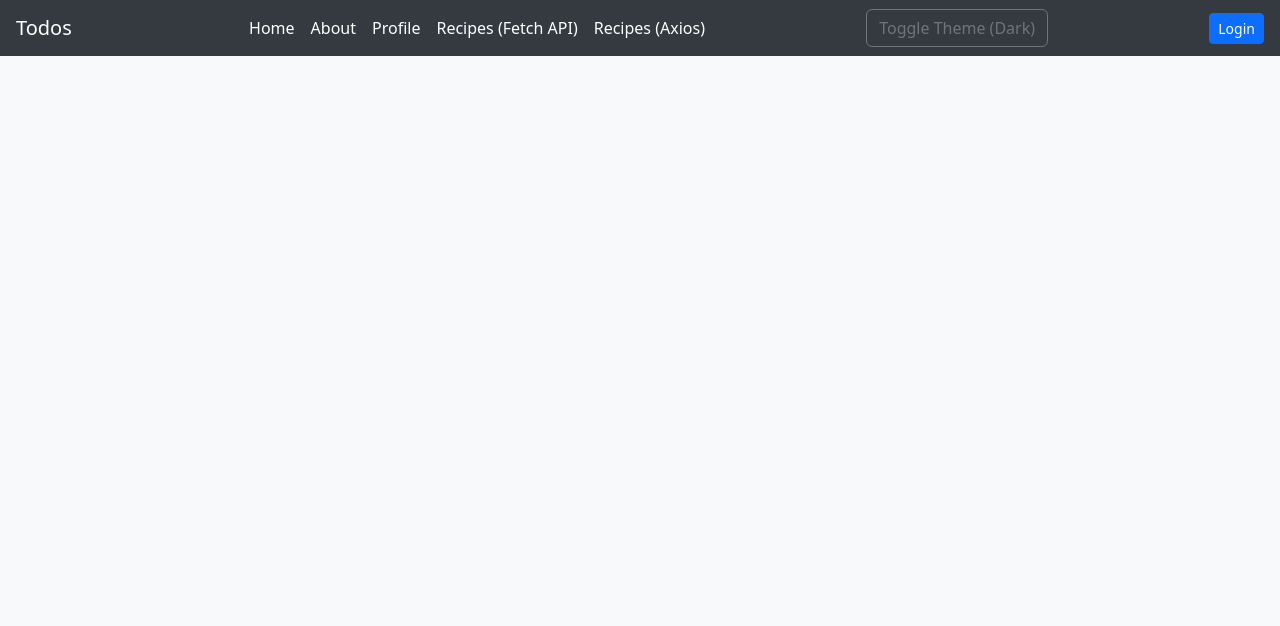
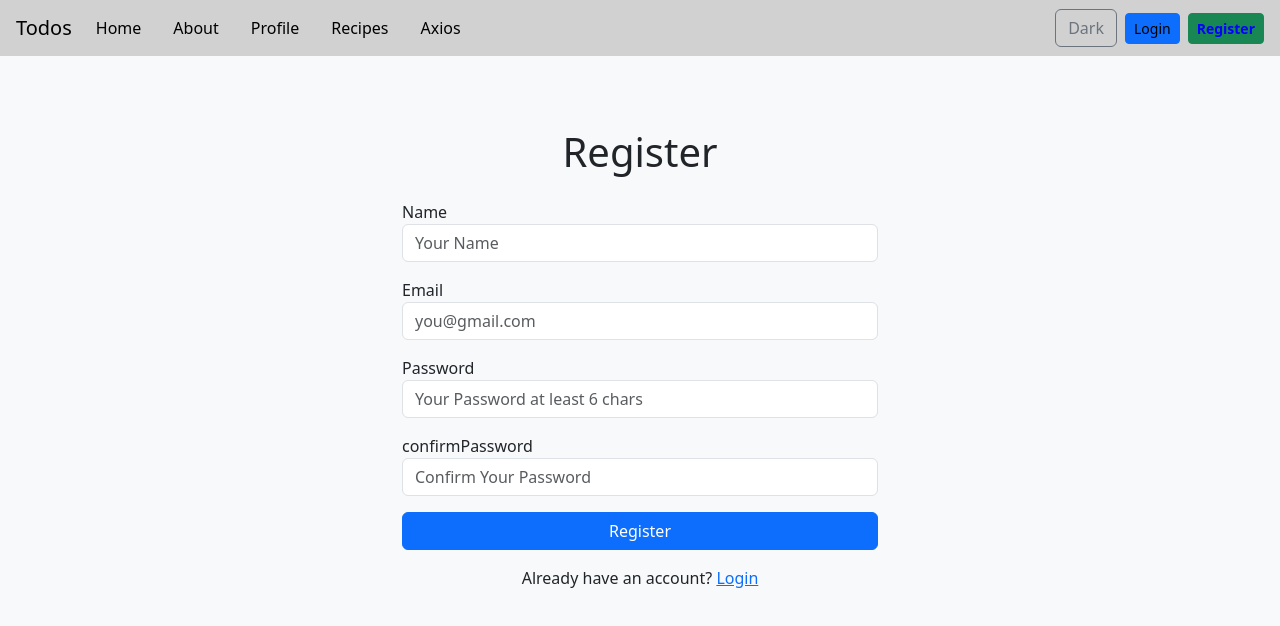
Before and after one commit to Shimaa-reda/todo-app-vue, a Vue app: page /register in a window 1280 px wide. Shown: the top 626 px of the page. Built offline with nearby package versions, Linux system fonts and the light colour scheme.

Commit message:
Form Handling & Validation

```diff
--- a/package.json
+++ b/package.json
@@ -12,8 +12,10 @@
     "axios": "^1.13.6",
     "bootstrap": "^5.3.8",
     "pinia": "^3.0.4",
+    "vee-validate": "^4.15.1",
     "vue": "^3.5.29",
-    "vue-router": "^5.0.3"
+    "vue-router": "^5.0.3",
+    "yup": "^1.7.1"
   },
   "devDependencies": {
     "@vitejs/plugin-vue": "^6.0.4",
--- a/src/App.vue
+++ b/src/App.vue
@@ -74,37 +74,62 @@ const appClass= computed(()=>{
   @change-age="ChangeAge"
   /> -->
   <div :class="appClass">
-      <nav class="navbar px-3" :class="appThemeStore.isDarkMode ? 'navbar-light bg-light-nav' : 'navbar-dark bg-dark-nav '">
-    <RouterLink class="navbar-brand  " to="/">Todos</RouterLink>
+      <nav
+  class="navbar navbar-expand-lg px-3"
+  :class="appThemeStore.isDarkMode ? 'navbar-dark bg-dark-nav' : 'navbar-light bg-light-nav'"
+>
+  <!-- Logo -->
+  <RouterLink class="navbar-brand" to="/">Todos</RouterLink>
 
-    <div class="gap-3 d-flex">
-      <RouterLink to="/" class="">Home</RouterLink>
-      <RouterLink to="/about" class="">About</RouterLink>
-      <RouterLink to="/profile">Profile</RouterLink>
-      <RouterLink to="/recipes">Recipes (Fetch API)</RouterLink>
-      <RouterLink to="/recipesAxios">Recipes (Axios)</RouterLink>
+  <button
+    class="navbar-toggler"
+    type="button"
+    data-bs-toggle="collapse"
+    data-bs-target="#navbarContent"
+  >
+    <span class="navbar-toggler-icon"></span>
+  </button>
 
+  <!-- Collapsible Content -->
+  <div class="collapse navbar-collapse" id="navbarContent">
+    <!-- Links -->
+    <div class="navbar-nav me-auto gap-lg-3">
+      <RouterLink to="/" class="nav-link">Home</RouterLink>
+      <RouterLink to="/about" class="nav-link">About</RouterLink>
+      <RouterLink to="/profile" class="nav-link">Profile</RouterLink>
+      <RouterLink to="/recipes" class="nav-link">Recipes</RouterLink>
+      <RouterLink to="/recipesAxios" class="nav-link">Axios</RouterLink>
     </div>
-    <button class="btn btn-outline-secondary" @click="appThemeStore.toggleTheme">
-        Toggle Theme ({{ appThemeStore.isDarkMode ? 'Light' : 'Dark' }})
+
+    <!-- Right side -->
+    <div class="d-flex align-items-center gap-2">
+      <button
+        class="btn btn-outline-secondary"
+        @click="appThemeStore.toggleTheme"
+      >
+        {{ appThemeStore.isDarkMode ? 'Light' : 'Dark' }}
       </button>
-    <span v-if="userStore.isLoggedIn">Welcome, {{ userStore.user?.name }}!</span>
-        <!-- <button
-          v-if="!userStore.isLoggedIn"
-          class="btn btn-sm btn-primary"
 
-          to="/login"
-        >
-          Login
-        </button> -->
+      <span v-if="userStore.isLoggedIn">
+        Welcome, {{ userStore.user?.name }}!
+      </span>
+
       <RouterLink
         v-if="!userStore.isLoggedIn"
         class="btn btn-sm btn-primary"
         to="/login"
-
       >
         Login
       </RouterLink>
+
+      <RouterLink
+        v-if="!userStore.isLoggedIn"
+        class="btn btn-sm btn-success"
+        to="/register"
+      >
+        Register
+      </RouterLink>
+
       <button
         v-else
         class="btn btn-sm btn-outline-danger"
@@ -112,6 +137,8 @@ const appClass= computed(()=>{
       >
         Logout
       </button>
+    </div>
+  </div>
 </nav>
 
   <main class="py-4">
@@ -150,6 +177,8 @@ a{
 
 .bg-light-nav  {
   color: #000000;
+
+
 }
 
 .app-light {
@@ -167,7 +196,7 @@ a{
 
 
 .bg-light-nav {
-  background-color: #f1f1f1;
+  background-color: #d1d1d1;
 }
 .app {
   min-height: 100vh;
--- a/src/router/index.js
+++ b/src/router/index.js
@@ -42,6 +42,10 @@ const router = createRouter({
        name: 'login',
        component: () => import('../views/LoginView.vue')
       },
+      { path: '/register',
+       name: 'register',
+       component: () => import('../views/RegisterView.vue')
+      },
   ],
 })
 
--- a/src/views/AboutView.vue
+++ b/src/views/AboutView.vue
@@ -4,8 +4,8 @@ import CounterComponent from '../components/CounterComponent.vue'
 <template>
 
     <div class="container mt-4">
-    <h1>About</h1>
-    <p>just for practice Vue Router.</p>
+    <h1 v-once>About</h1>
+    <p v-once>just for practice Vue Router.</p>
     <CounterComponent/>
   </div>
 </template>
--- a/src/views/LoginView.vue
+++ b/src/views/LoginView.vue
@@ -14,6 +14,7 @@ const errors=ref({
 })
 const userStore=useUserStore()
 const Router=useRouter()
+
 const isSubmitting=ref(false)
 // manually validate form inputs
 const validateForm=()=>{
@@ -48,29 +49,39 @@ const validateForm=()=>{
   return isValid
 }
 
+
 const handleSubmit = () => {
-//   console.log('submit clicked')
-
-//   const ok = validateForm()
-//   console.log('validate result:', ok)
-
-
-  if (!validateForm) {
-    return
-  }
+  if (!validateForm()) return
 
   isSubmitting.value = true
+
   setTimeout(() => {
-    // console.log('Logged in with:', {
-    //   name: name.value,
-    //   email: email.value,
-    //   password: password.value
-    // })
-    userStore.login(name.value)
+    // 1) get registered user from localStorage
+    const saved = localStorage.getItem('registeredUser')
+    if (!saved) {
+      // if no registered user found → show error
+      errors.value.form = 'No registered user found. Please register first.'
+      isSubmitting.value = false
+      return
+    }
+
+    const registeredUser = JSON.parse(saved)
+
+    // 2) check email/password
+    if (email.value !== registeredUser.email ||password.value !== registeredUser.password)
+     {
+      errors.value.form = 'Invalid email or password'
+      isSubmitting.value = false
+      return
+    }
+
+    // 3) login success
+    userStore.login(registeredUser.name)
     isSubmitting.value = false
-    router.push('/') // redirect to home after login
+    router.push('/')
   }, 600)
 }
+
 
 
 </script>
@@ -79,10 +90,11 @@ const handleSubmit = () => {
 <template>
   <div class="container py-5" style="max-width: 500px">
     <h1 class="mb-4 text-center">Login</h1>
+    <div v-if="errors.form" class="alert alert-danger">
+  {{ errors.form }}
+</div>
 
-    <!-- <div v-if="errors.form" class="alert alert-danger">
-      {{ errors.form }}
-    </div> -->
+
 
   <form @submit.prevent="handleSubmit" novalidate>
     <div class="mb-3">
@@ -144,6 +156,11 @@ const handleSubmit = () => {
          <span v-else>Login</span>
 
     </button>
+    <p class="mt-3 text-center">
+  Don't have an account?
+  <RouterLink to="/register">Register</RouterLink>
+</p>
+
 
   </form>
   </div>
--- a/src/views/ProfileView.vue
+++ b/src/views/ProfileView.vue
@@ -6,7 +6,7 @@ const userStore=useUserStore()
 </script>
 <template>
     <div class="container mt-4">
-    <h1>Profile</h1>
+    <h1 v-once>Profile</h1>
 
     <div v-if="userStore.isLoggedIn">
       <p>Name: {{ userStore.user.name }}</p>
--- a/src/views/RecipesAxiosView.vue
+++ b/src/views/RecipesAxiosView.vue
@@ -35,7 +35,7 @@ onMounted(() => {
 </script>
 
 <template>
-  <h1 class="text-center">API Integration with Axios</h1>
+  <h1 class="text-center" v-once>API Integration with Axios</h1>
   <div class="container py-4">
     <form class="row g-2 mb-4" @submit.prevent="fetchRecipes">
       <div class="col-md-10 col-sm-12">
--- a/src/views/RecipesView.vue
+++ b/src/views/RecipesView.vue
@@ -32,7 +32,7 @@ onMounted(()=>{
 
 
 <template>
-    <h1 class="text-center"> API Integration with Fetch</h1>
+    <h1 class="text-center" v-once> API Integration with Fetch</h1>
       <div class="container py-4">
     <h1 class="mb-3">Recipes (Fetch)</h1>
 
--- /dev/null
+++ b/src/views/RegisterView.vue
@@ -0,0 +1,151 @@
+<script setup>
+import {useForm,useField} from 'vee-validate'
+import {useRouter} from 'vue-router'
+import { ref } from 'vue'
+import * as yup from 'yup'
+
+const router=useRouter()
+const successMessage=ref("")
+
+const schema=yup.object({
+  name:yup.string().required("Name is required"),
+  email:yup.string().email("Email must be valid").required("Email is required"),
+  password:yup.string().min(6,"Password must be at least 6 characters")
+                       .required("Password is required"),
+  confirmPassword:yup.string().oneOf([yup.ref('password'),null],"Passwords must match")
+                       .required("Confirm Password is required")
+})
+
+const {handleSubmit,isSubmitting }=useForm({
+  validationSchema:schema
+})
+
+const {value:name,errorMessage:nameError,handleBlur:nameBlur}=useField("name")
+const {value:email,errorMessage:emailError,handleBlur:emailBlur}=useField("email")
+const {value:password,errorMessage:passwordError,handleBlur:passwordBlur}=useField("password")
+const {value:confirmPassword,errorMessage:confirmPasswordError,handleBlur:confirmPasswordBlur}=useField("confirmPassword")
+
+
+const onSubmit = handleSubmit((values) => {
+  // values = { name, email, password, confirmPassword }
+
+  const registeredUser = {
+    name: values.name,
+    email: values.email,
+    password: values.password
+  }
+
+  localStorage.setItem('registeredUser', JSON.stringify(registeredUser))
+
+//   console.log('User registered:', registeredUser)
+  successMessage.value = 'Account created successfully, redirecting to login...'
+
+  setTimeout(() => {
+    router.push('/login')
+  }, 1000)
+})
+
+
+
+</script>
+
+<template>
+   <div class="container py-5" style="max-width: 500px">
+    <h1 class="mb-4 text-center" v-once>Register</h1>
+
+<div v-if="successMessage" class="alert alert-success mb-3">
+  {{ successMessage }}
+</div>
+
+  <form @submit.prevent="onSubmit" novalidate>
+    <div class="mb-3">
+
+        <label for="name">Name</label>
+        <input
+        type="text"
+        id="name"
+        class="form-control"
+        v-model="name"
+        @blur="nameBlur"
+        :class="{'is-invalid': nameError}"
+        placeholder="Your Name"
+        >
+        <div v-if="nameError" class="invalid-feedback">
+          {{ nameError }}
+        </div>
+    </div>
+
+    <div class="mb-3">
+        <label for="email">Email</label>
+        <input
+        type="email"
+        id="email"
+        class="form-control"
+        v-model="email"
+        @blur="emailBlur"
+        :class="{'is-invalid': emailError}"
+        placeholder="you@gmail.com"
+        >
+        <div v-if="emailError" class="invalid-feedback">
+          {{ emailError }}
+        </div>
+    </div>
+
+    <div class="mb-3">
+        <label for="password">Password</label>
+        <input
+        type="password"
+        id="password"
+        class="form-control"
+        v-model="password"
+        @blur="passwordBlur"
+        :class="{'is-invalid': passwordError}"
+        placeholder="Your Password at least 6 chars"
+        >
+        <div v-if="passwordError" class="invalid-feedback">
+          {{ passwordError }}
+        </div>
+    </div>
+
+    <div class="mb-3">
+        <label for="password">confirmPassword</label>
+        <input
+        type="password"
+        id="confirmPassword"
+        class="form-control"
+        v-model="confirmPassword"
+        @blur="confirmPasswordBlur"
+        :class="{'is-invalid': confirmPasswordError}"
+        placeholder="Confirm Your Password"
+        >
+        <div v-if="confirmPasswordError" class="invalid-feedback">
+          {{ confirmPasswordError }}
+        </div>
+    </div>
+
+
+    <button
+    type="submit"
+    class="btn btn-primary w-100"
+    :disabled="isSubmitting"
+    >
+        <span v-if="isSubmitting">
+            <div class="spinner-border text-white" role="status">
+                <span class="visually-hidden">Loading...</span>
+            </div>
+       </span>
+         <span v-else>Register</span>
+
+    </button>
+    <p class="mt-3 text-center">
+  Already have an account?
+  <RouterLink to="/login">Login</RouterLink>
+</p>
+
+
+  </form>
+
+</div>
+
+
+</template>
```
Also changed, not shown: 1 other file (tests, documents, lock files or other folders). Lines whose indentation alone changed are shown as unchanged.
